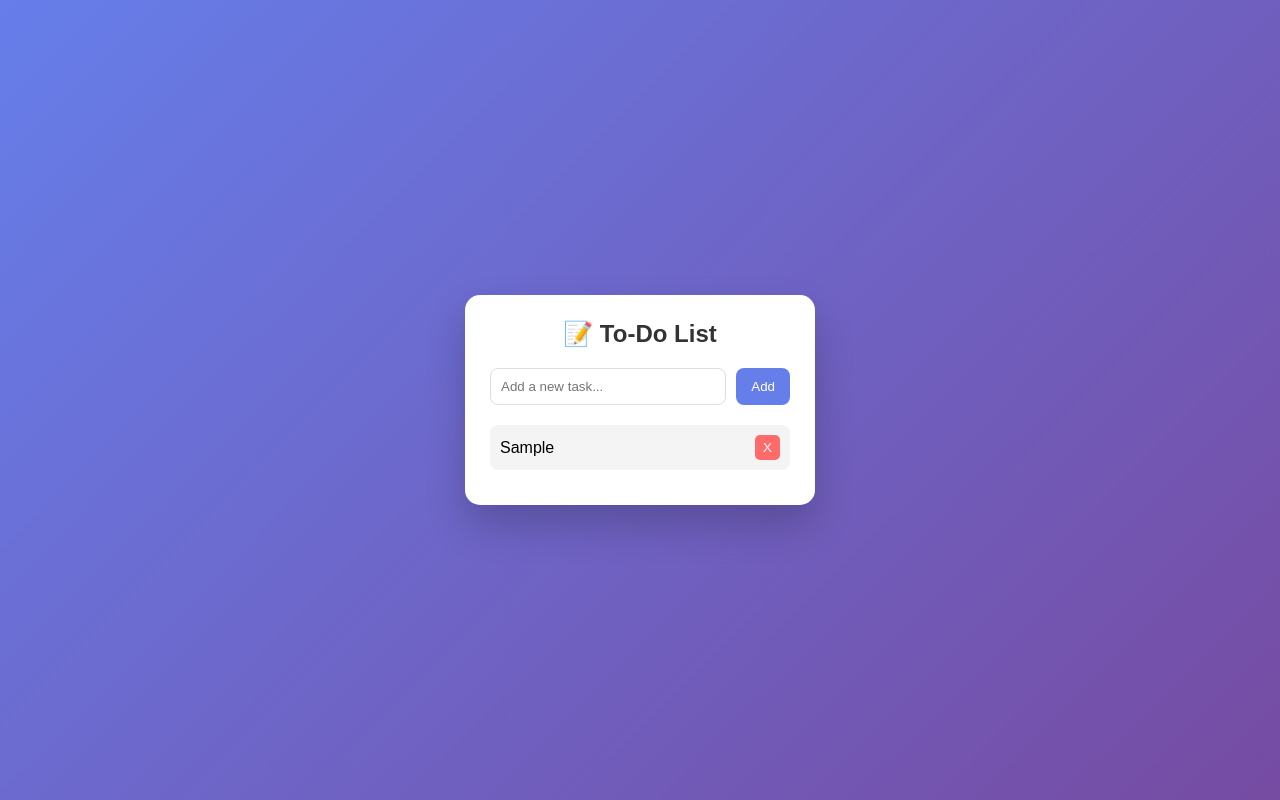
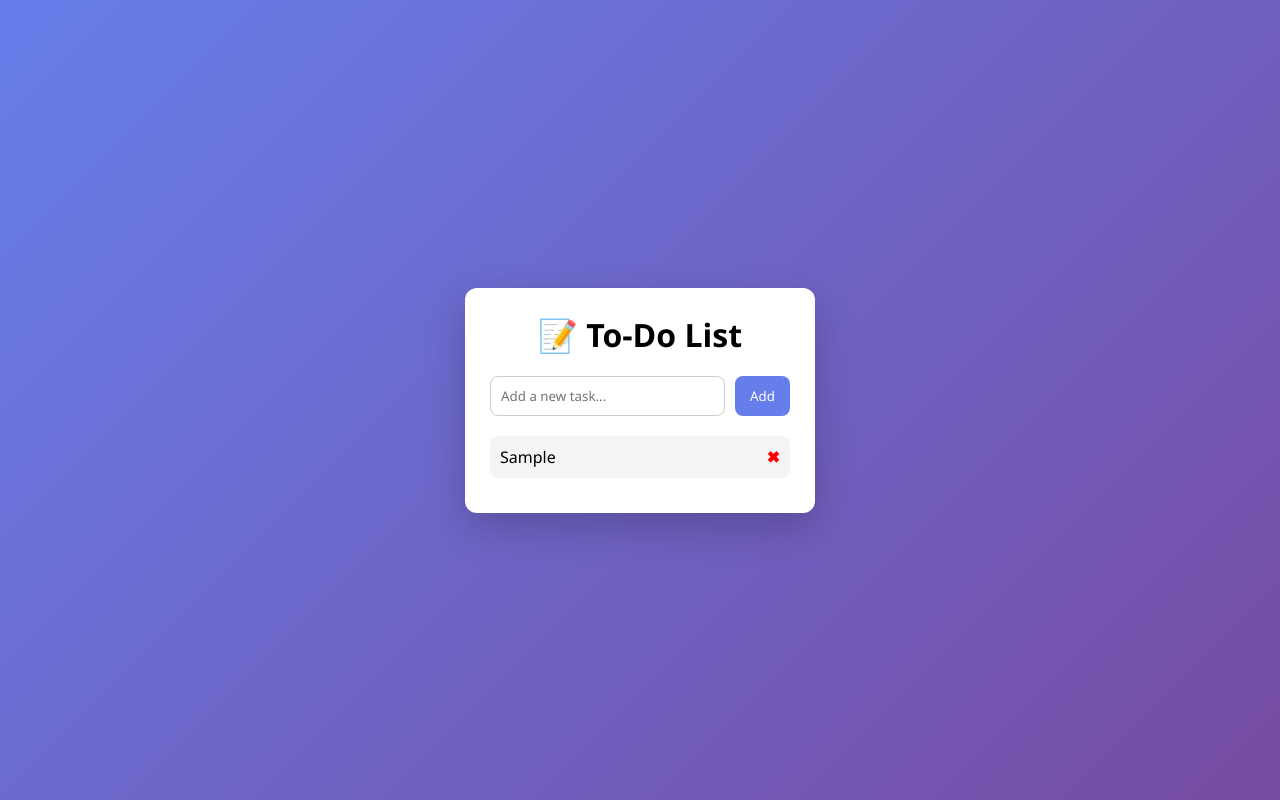
Before and after one commit to learnerloki/todo-list, a plain HTML site: page index.html in a window 1280 px wide. Both pictures are taken after typing "Sample" into the empty fields and a click on the button "Add". Drawn offline with Linux system fonts and the light colour scheme.

Commit message:
Add beginner To-do list web app

```diff
--- a/index.html
+++ b/index.html
@@ -1,18 +1,17 @@
 <!DOCTYPE html>
 <html lang="en">
 <head>
-  <meta charset="UTF-8" />
-  <meta name="viewport" content="width=device-width, initial-scale=1.0"/>
-  <title>Aesthetic To-Do</title>
+  <meta charset="UTF-8">
+  <title>To-Do List</title>
   <link rel="stylesheet" href="style.css">
 </head>
 <body>
 
-  <div class="todo-container">
-    <h2>📝 To-Do List</h2>
+  <div class="app">
+    <h1>📝 To-Do List</h1>
 
     <div class="input-box">
-      <input type="text" id="taskInput" placeholder="Add a new task..." />
+      <input type="text" id="taskInput" placeholder="Add a new task...">
       <button id="addBtn">Add</button>
     </div>
 
--- a/script.js
+++ b/script.js
@@ -3,29 +3,26 @@ const addBtn = document.getElementById("addBtn");
 const taskList = document.getElementById("taskList");
 
 addBtn.addEventListener("click", addTask);
+taskList.addEventListener("click", handleTaskClick);
 
 function addTask() {
   const taskText = taskInput.value.trim();
   if (taskText === "") return;
 
   const li = document.createElement("li");
-  li.textContent = taskText;
+  li.innerHTML = `
+    <span>${taskText}</span>
+    <span class="delete">✖</span>
+  `;
 
-  li.addEventListener("click", () => {
-    li.classList.toggle("completed");
-  });
-
-  const deleteBtn = document.createElement("button");
-  deleteBtn.textContent = "X";
-  deleteBtn.className = "delete";
-
-  deleteBtn.addEventListener("click", (e) => {
-    e.stopPropagation();
-    li.remove();
-  });
-
-  li.appendChild(deleteBtn);
   taskList.appendChild(li);
-
   taskInput.value = "";
 }
+
+function handleTaskClick(e) {
+  if (e.target.classList.contains("delete")) {
+    e.target.parentElement.remove();
+  } else if (e.target.tagName === "SPAN") {
+    e.target.parentElement.classList.toggle("completed");
+  }
+}
--- a/style.css
+++ b/style.css
@@ -2,29 +2,28 @@
   margin: 0;
   padding: 0;
   box-sizing: border-box;
-  font-family: "Poppins", sans-serif;
+  font-family: "Segoe UI", sans-serif;
 }
 
 body {
-  min-height: 100vh;
+  height: 100vh;
   background: linear-gradient(135deg, #667eea, #764ba2);
   display: flex;
+  align-items: center;
   justify-content: center;
-  align-items: center;
 }
 
-.todo-container {
-  background: white;
+.app {
+  background: #fff;
   width: 350px;
   padding: 25px;
-  border-radius: 15px;
-  box-shadow: 0 20px 40px rgba(0,0,0,0.2);
+  border-radius: 12px;
+  box-shadow: 0 15px 40px rgba(0,0,0,0.2);
 }
 
-h2 {
+h1 {
   text-align: center;
   margin-bottom: 20px;
-  color: #333;
 }
 
 .input-box {
@@ -36,7 +35,7 @@ input {
   flex: 1;
   padding: 10px;
   border-radius: 8px;
-  border: 1px solid #ddd;
+  border: 1px solid #ccc;
   outline: none;
 }
 
@@ -44,14 +43,13 @@ button {
   padding: 10px 15px;
   border: none;
   background: #667eea;
-  color: white;
+  color: #fff;
   border-radius: 8px;
   cursor: pointer;
-  transition: 0.3s;
 }
 
 button:hover {
-  background: #5a67d8;
+  background: #5a6fdc;
 }
 
 ul {
@@ -60,15 +58,13 @@ ul {
 }
 
 li {
-  background: #f4f4f4;
+  background: #f3f4f6;
   padding: 10px;
+  margin-bottom: 10px;
   border-radius: 8px;
-  margin-bottom: 10px;
   display: flex;
   justify-content: space-between;
   align-items: center;
-  cursor: pointer;
-  transition: 0.3s;
 }
 
 li.completed {
@@ -77,14 +73,7 @@ li.completed {
 }
 
 .delete {
-  background: #ff6b6b;
-  border: none;
-  padding: 5px 8px;
-  border-radius: 5px;
-  color: white;
+  color: red;
   cursor: pointer;
+  font-weight: bold;
 }
-
-.delete:hover {
-  background: #e63946;
-}
```
